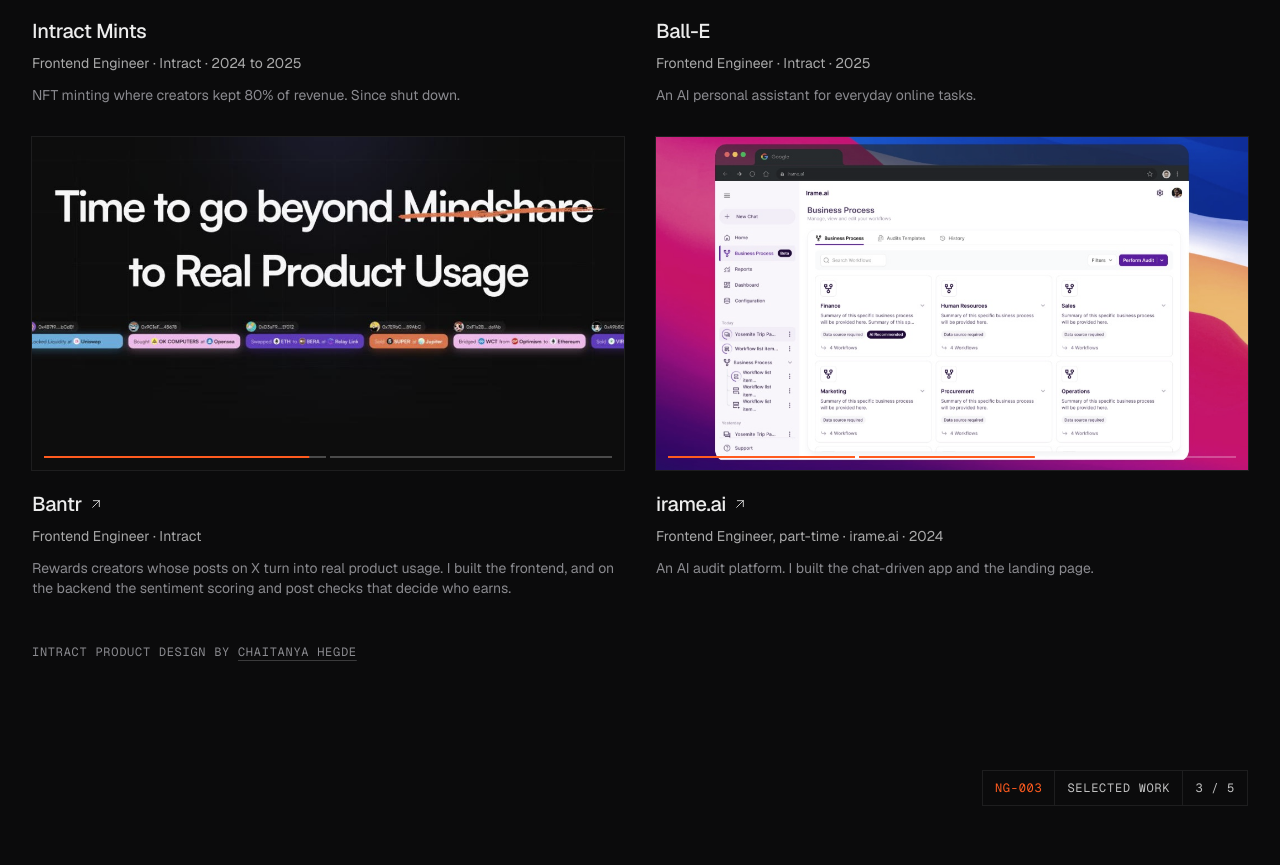
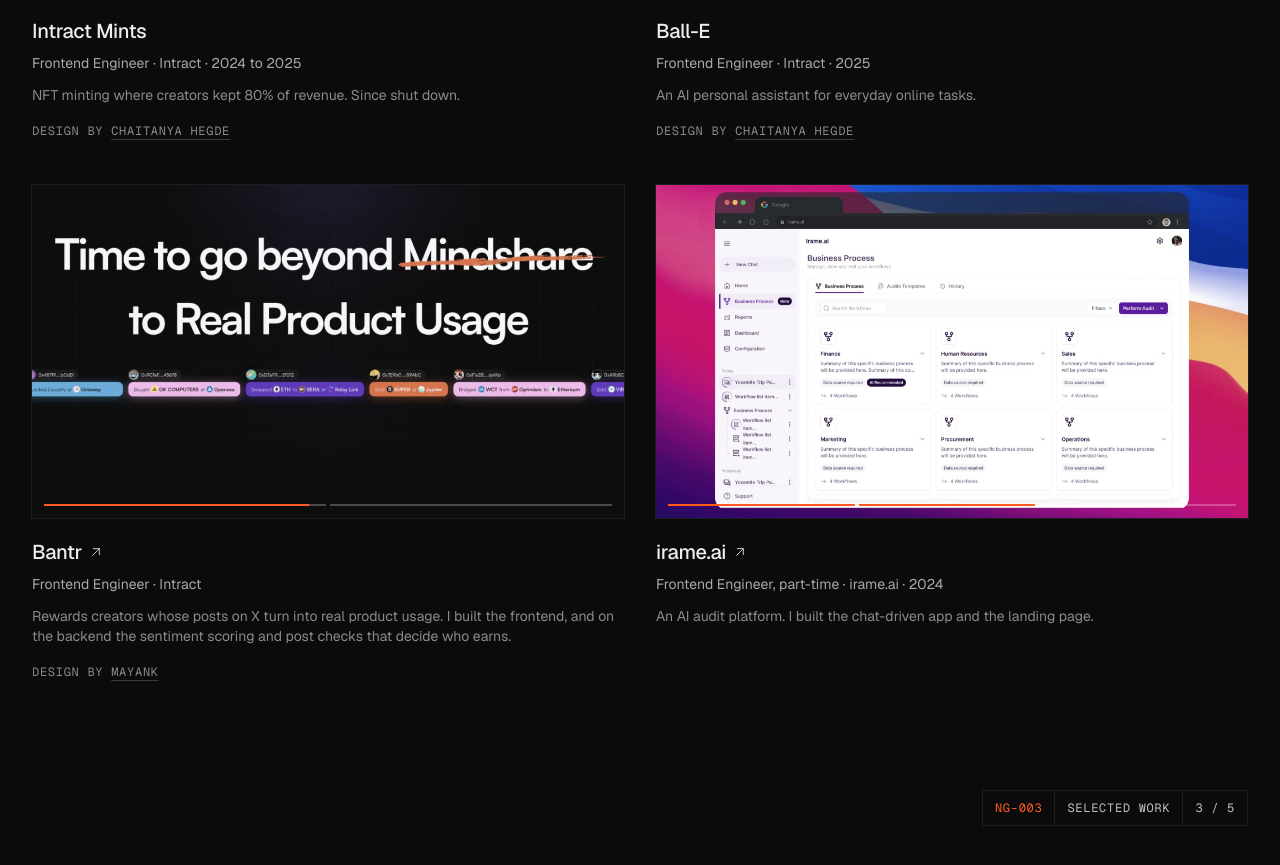
Before and after one commit to LoneWolfXVII/portfolio, a Next.js app: page / in a window 1280 px wide. Shown: the part 5394-6259 px from the top of the page. Built offline with nearby package versions, Linux system fonts and the light colour scheme.

Commit message:
work: per-project design credits; Bantr designed by Mayank

```diff
--- a/src/components/sections/selected-work.tsx
+++ b/src/components/sections/selected-work.tsx
@@ -10,7 +10,6 @@
 
 const featured = work.filter((w) => w.featured);
 const archive = work.filter((w) => !w.featured && !w.hasPage);
-const credit = archive.find((w) => w.credits)?.credits;
 
 // Each row gets its own scale so the alternation stops reading as a template.
 const rows = [
@@ -144,22 +143,23 @@
 								<p className="mt-3 text-sm text-muted">
 									{w.oneLiner}
 								</p>
+								{/* Designers differ across these, so each card names its own. */}
+								{w.credits && (
+									<p className="annot mt-1">
+										Design by{' '}
+										<a
+											href={w.credits.href}
+											target="_blank"
+											rel="noopener noreferrer"
+											className="inline-flex min-h-11 items-center underline decoration-white/20 underline-offset-4 transition-colors duration-300 hover:text-ink hover:decoration-accent"
+										>
+											{w.credits.name}
+										</a>
+									</p>
+								)}
 							</li>
 						))}
 					</ul>
-					{credit && (
-						<p className="annot mt-8">
-							Intract {credit.role.toLowerCase()} by{' '}
-							<a
-								href={credit.href}
-								target="_blank"
-								rel="noopener noreferrer"
-								className="inline-flex min-h-11 items-center underline decoration-white/20 underline-offset-4 transition-colors duration-300 hover:text-ink hover:decoration-accent"
-							>
-								{credit.name}
-							</a>
-						</p>
-					)}
 				</div>
 				<SheetBlock id="selected-work" />
 			</div>
--- a/src/content/work.ts
+++ b/src/content/work.ts
@@ -426,6 +426,11 @@
 			'Rewards creators whose posts on X turn into real product usage. I built the frontend, and on the backend the sentiment scoring and post checks that decide who earns.',
 		link: 'https://bantr.fun',
 		stack: [],
+		credits: {
+			role: 'Product design',
+			name: 'Mayank',
+			href: 'https://mayank.design',
+		},
 		cover: {
 			src: '/work/bantr/cover.jpg',
 			alt: 'Bantr landing page: time to go beyond mindshare to real product usage, over a stream of onchain actions',
```
